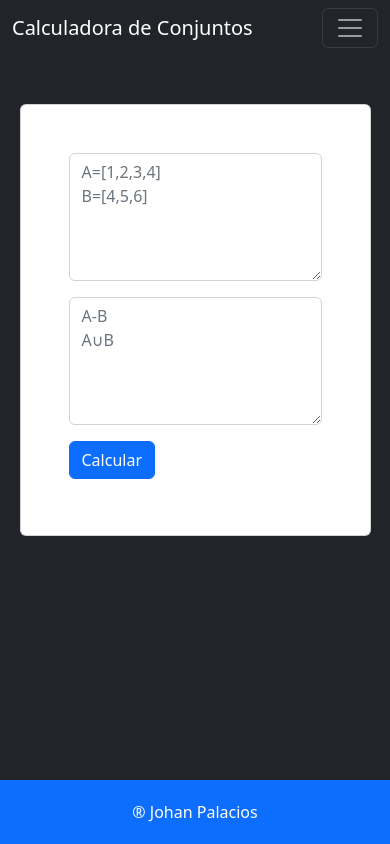
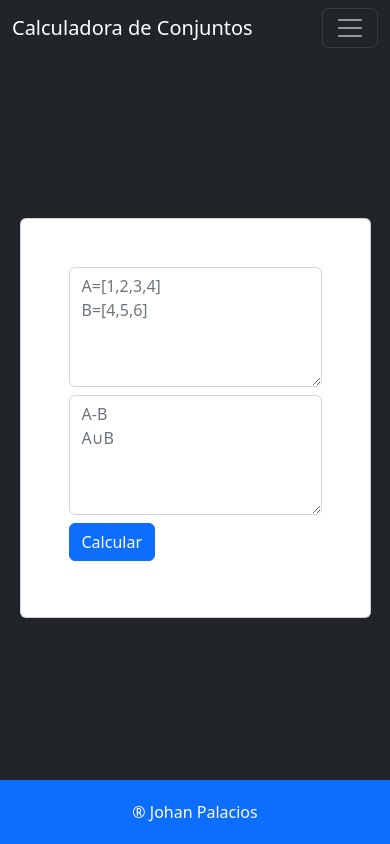
Before and after one commit to Johan-Palacios/Sets-Solver, a Django app: page / in a window 390 px wide. Run offline with Django 4.2, Linux system fonts and the light colour scheme.

Commit message:
Responsive Design and static CSS

```diff
--- a/django_sets/settings.py
+++ b/django_sets/settings.py
@@ -109,6 +109,7 @@ USE_TZ = True
 
 STATIC_URL = "static/"
 
+
 # Default primary key field type
 # https://docs.djangoproject.com/en/4.1/ref/settings/#default-auto-field
 
--- /dev/null
+++ b/solve_sets/static/css/style.css
@@ -0,0 +1,48 @@
+* {
+  box-sizing: border-box;
+  padding:0;
+  margin:0;
+}
+
+body {
+  height: 100vh;
+  width: 100%;
+  display: flex;
+  flex-direction: column;
+  justify-content: space-between
+}
+
+main {
+  width: 100%;
+  height: auto;
+}
+
+.form-container {
+  width: 90%;
+  margin: 0 auto;
+  min-width: 252px;
+  max-width: 800px;
+}
+
+.set-form {
+  height: 120px;
+  margin-bottom: 8px
+}
+
+footer {
+  height: 64px;
+}
+
+footer section {
+  height: 100%
+}
+
+footer ul {
+  list-style: none;
+  padding: 0;
+  margin: 0;
+}
+
+footer section ul li a {
+  text-decoration: none;
+}
--- a/solve_sets/templates/components/_footer.html
+++ b/solve_sets/templates/components/_footer.html
@@ -1,5 +1,5 @@
-<section class="navbar navbar-fixed-bottom text-center justify-content-center mt-auto mb-auto"
-  <ul style="list-style: none">
+<section class="navbar navbar-fixed-bottom text-center justify-content-center">
+  <ul>
     <li>
       <a href="https://github.com/Johan-Palacios" class="text-decoration-none text-white">® Johan
         Palacios</a>
--- a/solve_sets/templates/components/_navbar.html
+++ b/solve_sets/templates/components/_navbar.html
@@ -7,9 +7,6 @@
     </button>
     <div class="collapse navbar-collapse" id="navbarNavDropdown">
       <ul class="navbar-nav">
-        <li class="nav-item">
-          <a class="nav-link" href="{% url 'home' %}">Home</a>
-        </li>
         <li class="nav-item">
           <a class="nav-link" href="https://github.com/Johan-Palacios/Sets-Solver"><svg
               xmlns="http://www.w3.org/2000/svg" width="16" height="16" fill="currentColor" class="bi bi-github"
--- a/solve_sets/templates/home.html
+++ b/solve_sets/templates/components/_setform.html
@@ -1,12 +1,12 @@
 {% extends 'layout.html' %}
 
 {% block content %}
-<div class="d-flex justify-content-between align-items-center mt-5 mb-5">
+<div class="d-flex justify-content-between align-items-center mt-5 mb-5 form-container">
   <form action="{% url 'sets' %}" class="card card-body p-5">
     <label for="sets" class="form-label">
-      <textarea style="height:128px; margin-bottom: 16px;" class="form-control" name="sets" id="sets"
+      <textarea class="form-control set-form" name="sets" id="sets"
         placeholder="A=[1,2,3,4]&#10;B=[4,5,6]" required></textarea>
-      <textarea style="height:128px; margin-bottom: 16px;" class="form-control" name="set_operation" id="sets"
+      <textarea class="form-control set-form" name="set_operation" id="sets"
         placeholder="A-B&#10;A∪B" required></textarea>
       <input type="submit" value="Calcular" class="btn btn-primary">
     </label>
--- a/solve_sets/templates/layout.html
+++ b/solve_sets/templates/layout.html
@@ -7,6 +7,8 @@
   <meta name="viewport" content="width=device-width, initial-scale=1">
   <link href="https://cdn.jsdelivr.net/npm/bootstrap@5.2.1/dist/css/bootstrap.min.css" rel="stylesheet"
     integrity="sha384-iYQeCzEYFbKjA/T2uDLTpkwGzCiq6soy8tYaI1GyVh/UjpbCx/TYkiZhlZB6+fzT" crossorigin="anonymous">
+  {% load static %}
+    <link rel="stylesheet" href="{% static 'css/style.css' %}">
   <title>Calculadora Conjuntos</title>
 </head>
 
@@ -14,11 +16,11 @@
   <header>
     {% include 'components/_navbar.html' %}
   </header>
-  <main style="min-width: 200px; max-width: 800px; height: auto; width:90%; margin: 0 auto">
+  <main>
     {% block content %}
     {% endblock %}
   </main>
-  <footer  class="d-flex flex-column bg-primary" style="height:64px; position: absolute; bottom: 0; width:100%; min-width: 288px;">
+  <footer class="bg-primary">
     {% include 'components/_footer.html' %}
   </footer>
   <script src="https://cdn.jsdelivr.net/npm/bootstrap@5.2.1/dist/js/bootstrap.bundle.min.js"
--- a/solve_sets/views.py
+++ b/solve_sets/views.py
@@ -1,7 +1,7 @@
 from django.shortcuts import render
 
 def home(request):
-   return render(request, 'home.html')
+   return render(request, 'components/_setform.html')
 
 def sets(request):
    operation = request.GET.get('sets')
```
